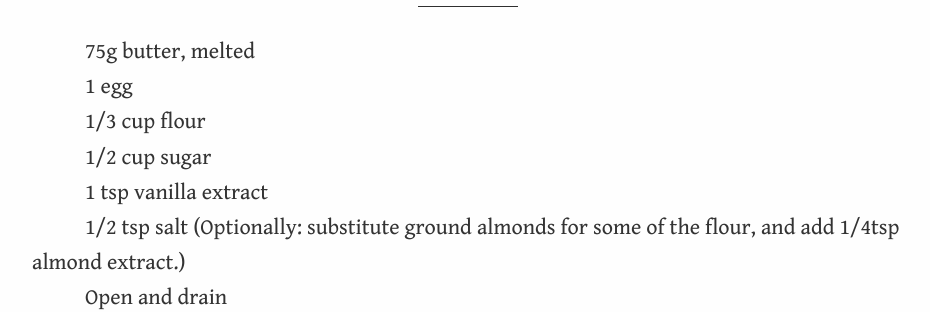
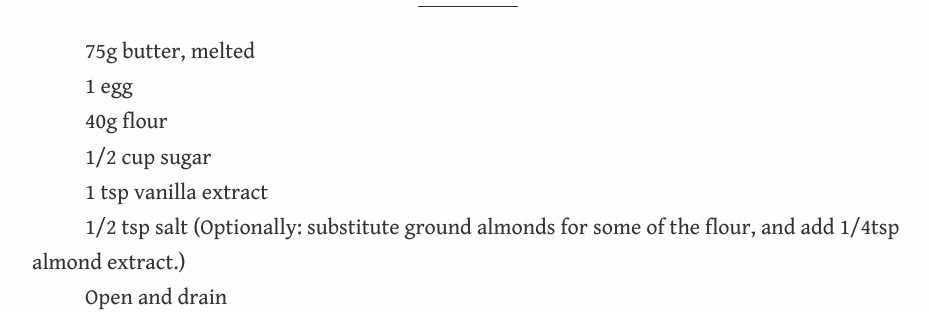
Before and after one commit to aredridel/recipes, a Jekyll site: the page built from Desserts/Peach Custard Pie.md, in a window 1280 px wide. Shown: the part 889-1201 px from the top of the page, without its empty margins (172-1102 px from the left). Built offline with Jekyll 4.4.1, drawn with Linux system fonts in a browser that asks for light colours; our own code applies the rules of GitHub Pages for plain Markdown files.

Commit message:
/ ‘Desserts/Peach Custard Pie.md’

```diff
--- a/Desserts/Peach Custard Pie.md
+++ b/Desserts/Peach Custard Pie.md
@@ -31,7 +31,7 @@ Filling
 
 1 egg
 
-1/3 cup flour
+40g flour
 
 1/2 cup sugar
 
```
